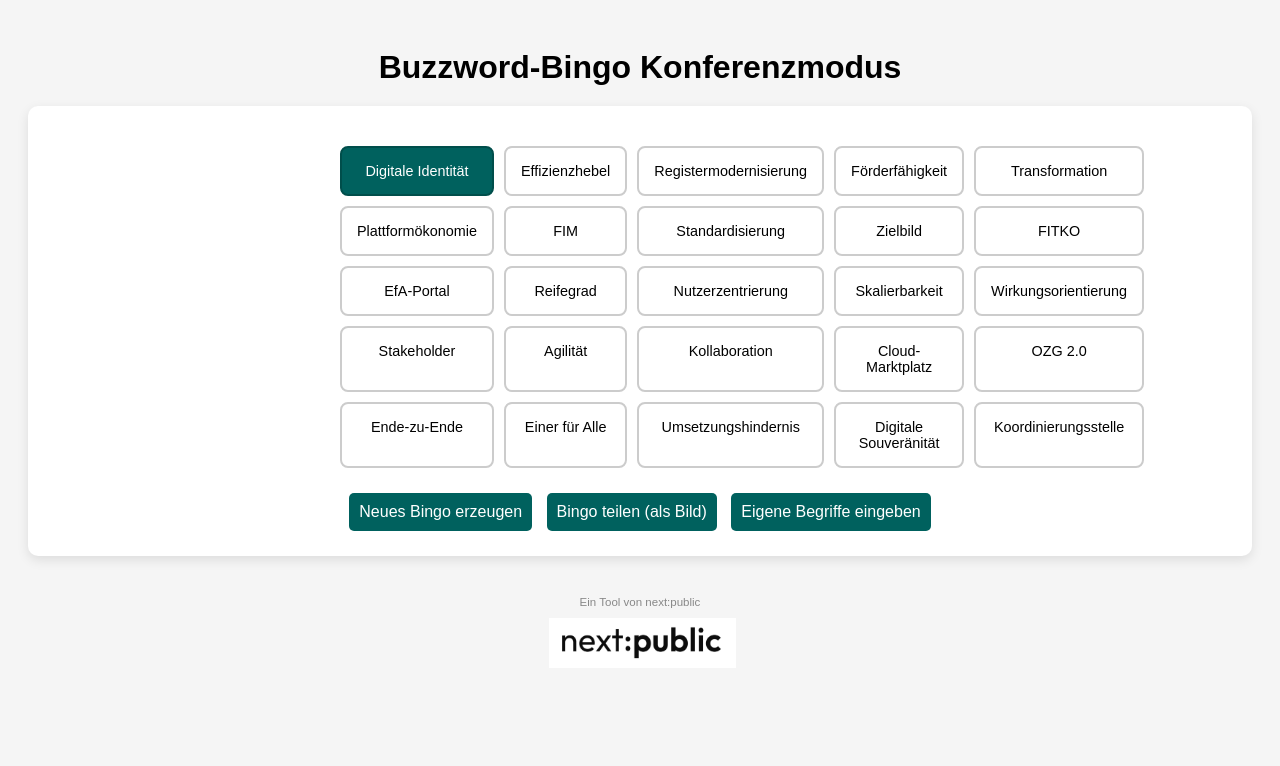
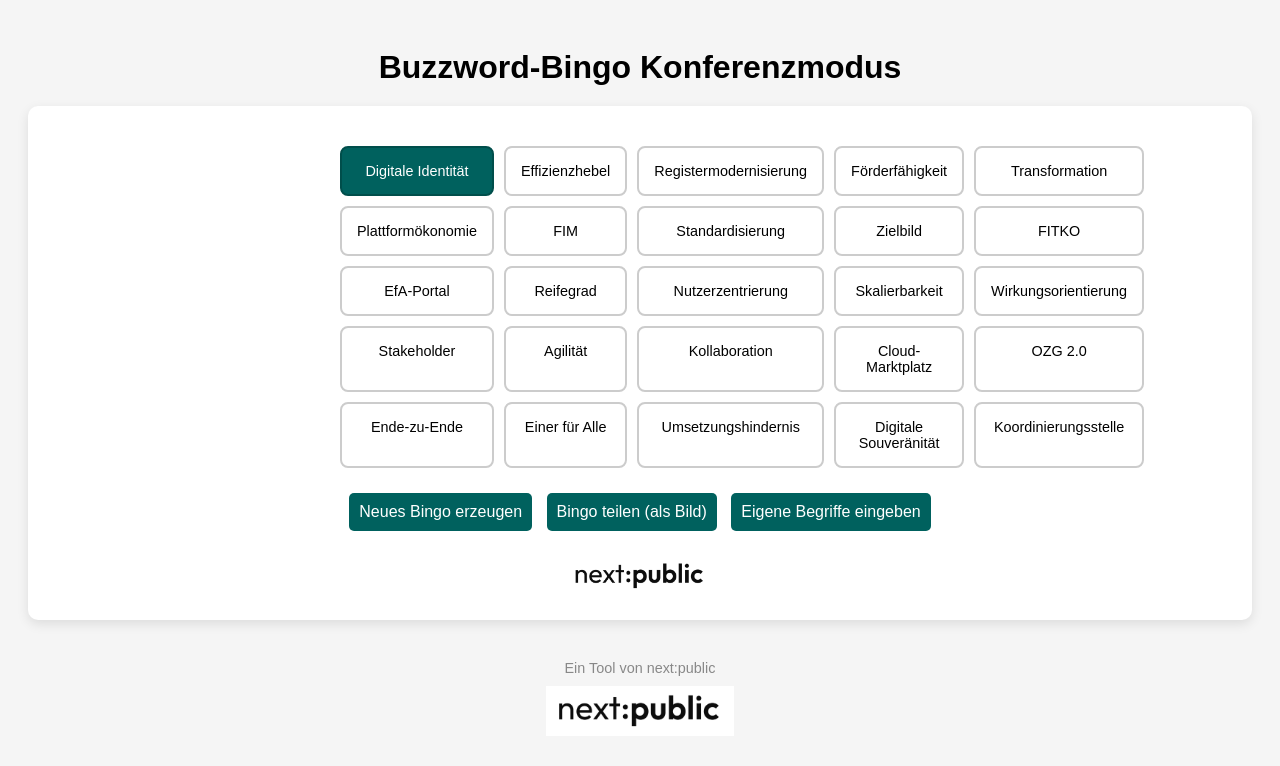
Before and after one commit to Carsten-nxp/nxp-buzzword-bingo, a plain HTML site: page index.html in a window 1280 px wide. Both pictures are taken after a click on the element "Digitale Identität". Drawn offline with nearby package versions, Linux system fonts and the light colour scheme.

Commit message:
Add files via upload

```diff
--- a/index.html
+++ b/index.html
@@ -40,6 +40,7 @@
       border-radius: 10px;
       box-shadow: 0 4px 12px rgba(0,0,0,0.1);
       margin-top: 20px;
+      position: relative;
     }
     #conferenceLabel {
       font-weight: bold;
@@ -80,15 +81,11 @@
       color: #004e4b;
       font-weight: bold;
     }
-    footer {
-      margin-top: 40px;
-      font-size: 0.8em;
-      color: #888;
+    #bingoLogo {
+      margin-top: 20px;
     }
-    footer img {
-      height: 20px;
-      vertical-align: middle;
-      margin-left: 5px;
+    #bingoLogo img {
+      height: 40px;
     }
   </style>
 </head>
@@ -109,8 +106,10 @@
     <button onclick="generateBingo()">Neues Bingo erzeugen</button>
     <button onclick="captureBingo()">Bingo teilen (als Bild)</button>
     <button onclick="toggleInput()">Eigene Begriffe eingeben</button>
+    <div id="bingoLogo">
+      <img src="nextpublic-logo.jpg" alt="next:public Logo">
     </div>
-
+  </div>
 
   <footer>
     <div style="margin-top: 40px; font-size: 0.9em; color: #888;">
@@ -120,7 +119,6 @@
       </a>
     </div>
   </footer>
-
 
   <script>
     window.onload = function() {
@@ -144,7 +142,6 @@
 
     function generateBingo() {
       const wordInput = document.getElementById("customWords").value;
-
       const userWords = wordInput.split(",").map(w => w.trim()).filter(Boolean);
       const defaultWords = [
         "Nutzerzentrierung", "OZG 2.0", "Registermodernisierung", "Einer für Alle", "Digitale Identität",
@@ -188,27 +185,31 @@
 
     function checkBingo() {
       const cells = document.querySelectorAll(".cell");
-      const rows = [], cols = [];
-      for (let i = 0; i < gridSize; i++) {
-        rows[i] = [];
-        cols[i] = [];
-      }
+      const rows = Array.from({length: gridSize}, () => []);
+      const cols = Array.from({length: gridSize}, () => []);
+      const diag1 = [], diag2 = [];
+
       cells.forEach((cell, idx) => {
         const row = Math.floor(idx / gridSize);
         const col = idx % gridSize;
-        if (cell.classList.contains("marked")) {
-          rows[row].push(true);
-          cols[col].push(true);
-        } else {
-          rows[row].push(false);
-          cols[col].push(false);
-        }
+        const isMarked = cell.classList.contains("marked");
+
+        rows[row][col] = isMarked;
+        cols[col][row] = isMarked;
+
+        if (row === col) diag1[row] = isMarked;
+        if (row + col === gridSize - 1) diag2[row] = isMarked;
       });
+
       for (let i = 0; i < gridSize; i++) {
         if (rows[i].every(Boolean) || cols[i].every(Boolean)) {
           document.getElementById("bingoMessage").innerText = "🎉 BINGO!";
           return;
         }
+      }
+
+      if (diag1.every(Boolean) || diag2.every(Boolean)) {
+        document.getElementById("bingoMessage").innerText = "🎉 BINGO!";
       }
     }
 
@@ -221,6 +222,5 @@
       });
     }
   </script>
-
 </body>
 </html>
```
Lines whose indentation alone changed are shown as unchanged.
